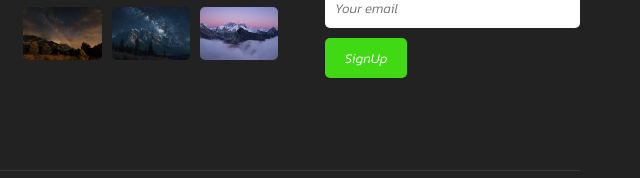
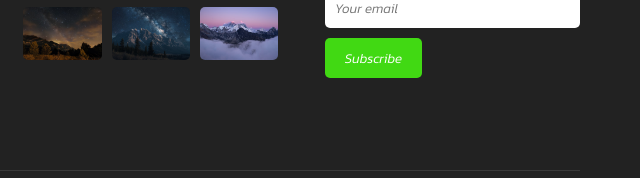
Before and after one commit to Abhilanke/TravelingGuideProject, a plain HTML site: page Gallary.html in a window 1280 px wide. Shown: the part 2078-2256 px from the top of the page, 640-1280 px from the left. Drawn offline with nearby package versions, Linux system fonts and the light colour scheme; a web font is replaced by a local one.

Commit message:
add now1

```diff
--- a/Gallary.html
+++ b/Gallary.html
@@ -177,7 +177,7 @@
                     <p style="font-family: all2;">Dolor amet sit justo amet elitr clita ipsum elitr est.</p>
                     <form class="newsletter-form8">
                         <input type="email" placeholder="Your email" required style="font-family: all2;">
-                        <button type="submit" style="font-family: all2;">SignUp</button>
+                        <button type="submit" style="font-family: all2;">Subscribe</button>
                     </form>
                 </div>
             </div>
```
Also changed, not shown: Booking.html (+1 -1 lines), Destination.html (+1 -1 lines), Packages.html (+1 -1 lines), Services.html (+1 -1 lines), Testimonial.html (+1 -1 lines), Travelguid.html (+1 -1 lines), aboutus.html (+1 -1 lines), contect.html (+1 -1 lines), login.html (+1 -1 lines), productby.html (+1 -1 lines), register.html (+1 -1 lines).
